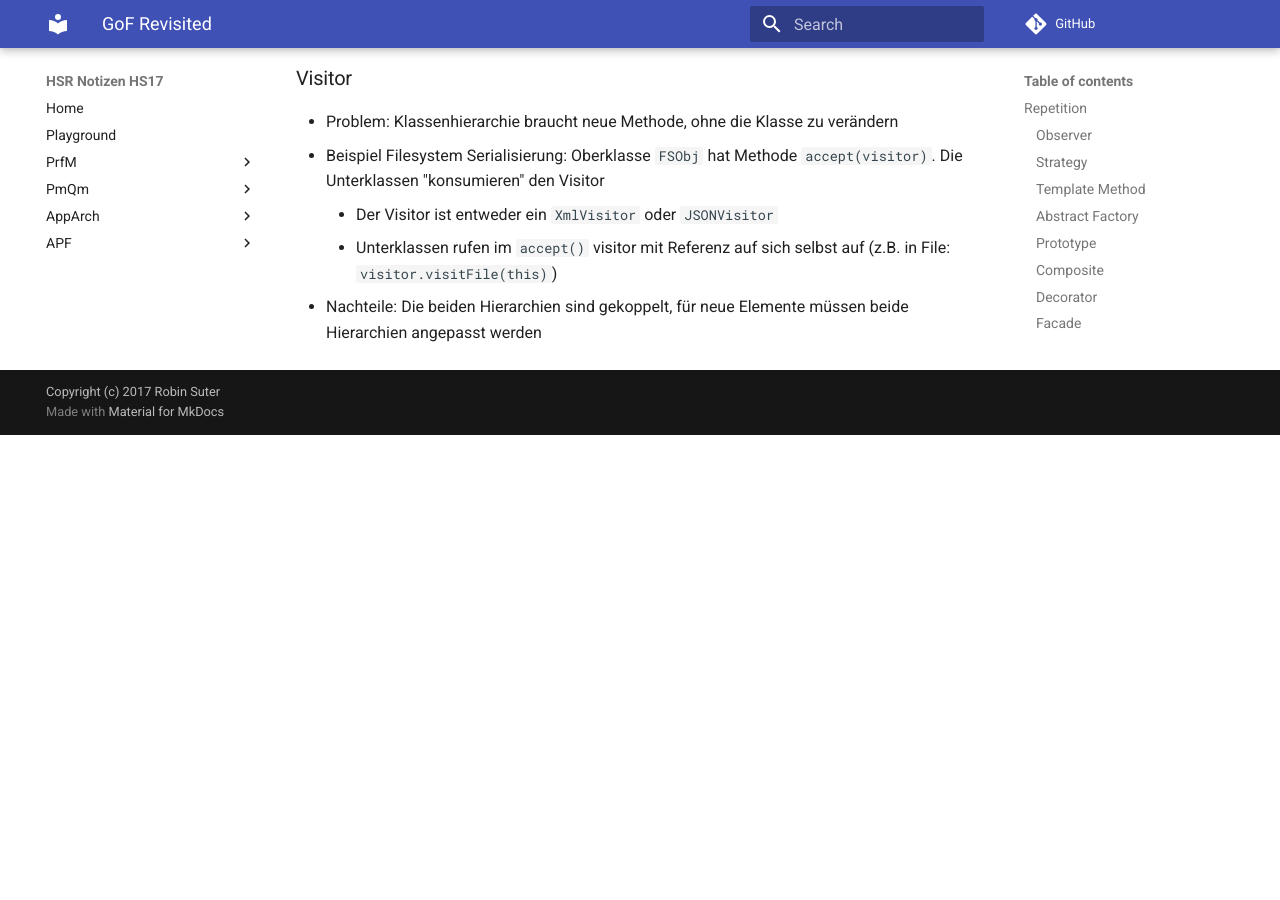
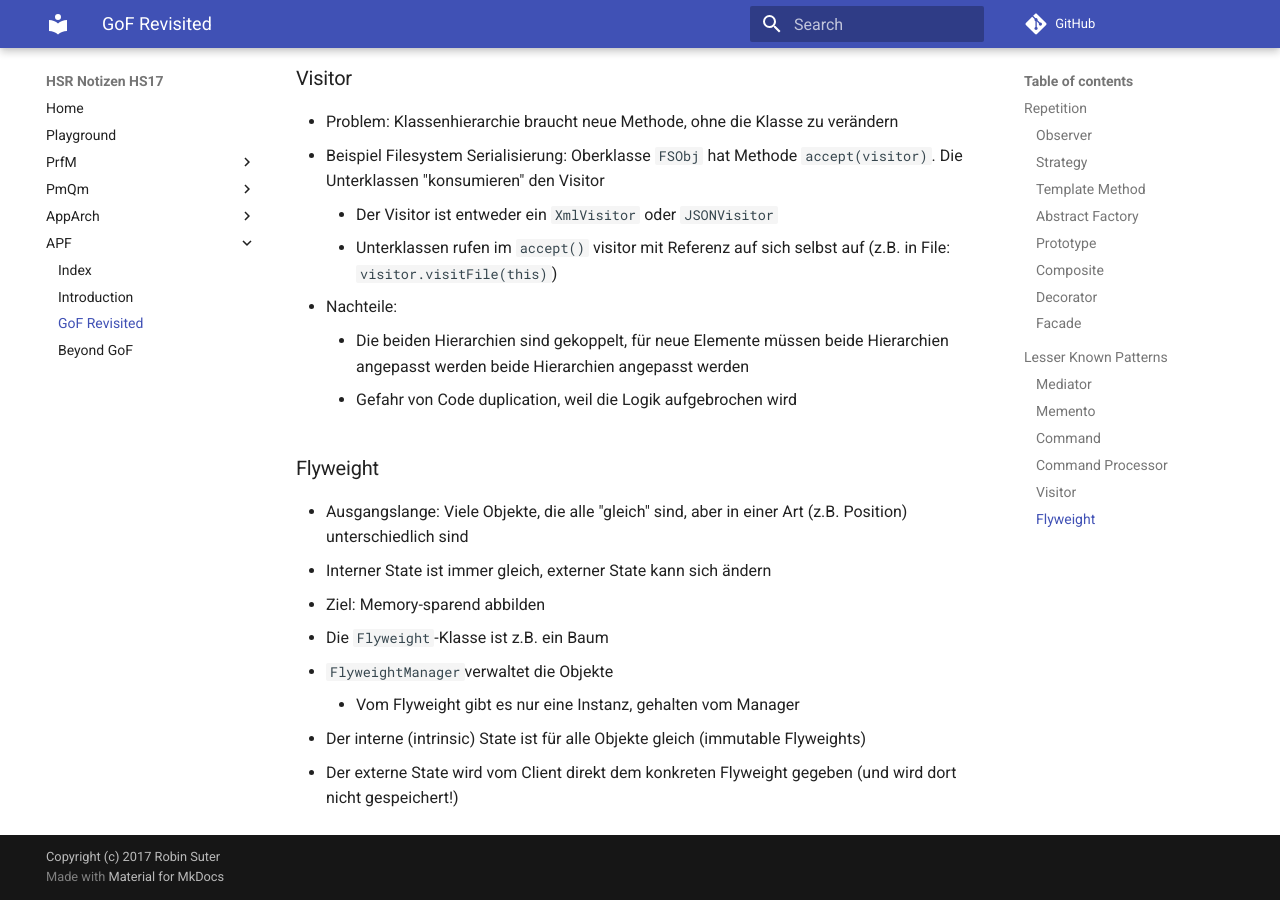
Before and after one commit to Excape/hsr-docs-hs17, an MkDocs documentation site: the page built from docs/apf/gof_revisited.md, in a window 1280 px wide and 900 px high, scrolled down 2540 px. Built offline with MkDocs 1.6.1 and Material for MkDocs 9.7.7, drawn with Linux system fonts in a browser that asks for light colours; comment, search, counter and statistics services are not loaded; old or Windows-style settings are respelled for this version of MkDocs; before the commit the page ends 2975 px from its top, so only the background shows below that.

Commit message:
lecture notes week 3

```diff
--- a/docs/apf/gof_revisited.md
+++ b/docs/apf/gof_revisited.md
@@ -66,4 +66,16 @@
 - Beispiel Filesystem Serialisierung: Oberklasse `FSObj` hat Methode `accept(visitor)`. Die Unterklassen "konsumieren" den Visitor
     - Der Visitor ist entweder ein `XmlVisitor` oder `JSONVisitor`
     - Unterklassen rufen im `accept()` visitor mit Referenz auf sich selbst auf (z.B. in File: `visitor.visitFile(this)`)
-- Nachteile: Die beiden Hierarchien sind gekoppelt, für neue Elemente müssen beide Hierarchien angepasst werden
+- Nachteile:
+    - Die beiden Hierarchien sind gekoppelt, für neue Elemente müssen beide Hierarchien angepasst werden beide Hierarchien angepasst werden
+    - Gefahr von Code duplication, weil die Logik aufgebrochen wird
+
+### Flyweight
+- Ausgangslange: Viele Objekte, die alle "gleich" sind, aber in einer Art (z.B. Position) unterschiedlich sind
+- Interner State ist immer gleich, externer State kann sich ändern
+- Ziel: Memory-sparend abbilden
+- Die `Flyweight`-Klasse ist z.B. ein Baum
+- `FlyweightManager`verwaltet die Objekte
+    - Vom Flyweight gibt es nur eine Instanz, gehalten vom Manager
+- Der interne (intrinsic) State ist für alle Objekte gleich (immutable Flyweights)
+- Der externe State wird vom Client direkt dem konkreten Flyweight gegeben (und wird dort nicht gespeichert!)
--- a/mkdocs.yml
+++ b/mkdocs.yml
@@ -15,6 +15,7 @@
         - Introduction: 'prfm/introduction.md'
         - Formal Proof: 'prfm/formal_proof.md'
         - Propositional Calculus: 'prfm/propositional_calculus.md'
+        - Logical Programming Intro: 'prfm/logic_programming_intro.md'
     - PmQm:
         - Index: 'pmqm/index.md'
         - Exam: 'pmqm/exam.md'
@@ -23,10 +24,16 @@
     - AppArch:
         - Index: 'apparch/index.md'
         - Fundamentals: 'apparch/architecture_fundamentals.md'
+        - Agile Architecture: 'apparch/agile_architecture.md'
+        - Solution Strategy: 'apparch/solution_strategy.md'
+        - Exercises:
+            - Exercise 1: 'apparch/exercises/ex1.md'
     - APF:
         - Index: 'apf/index.md'
+        - Introduction: 'apf/intro.md'
+        - GoF Revisited: 'apf/gof_revisited.md'
+        - Beyond GoF: 'apf/beyond_gof.md'
 
-        - Introduction: 'apf/intro.md'
 markdown_extensions:
   - toc(permalink=true)
   - sane_lists
```
Also changed, not shown: docs/apf/beyond_gof.md (added, +44 -0 lines), docs/apparch/solution_strategy.md (added, +28 -0 lines), docs/prfm/firstorder-pc.md (added, +11 -0 lines), docs/prfm/logic_programming_intro.md (added, +8 -0 lines).
